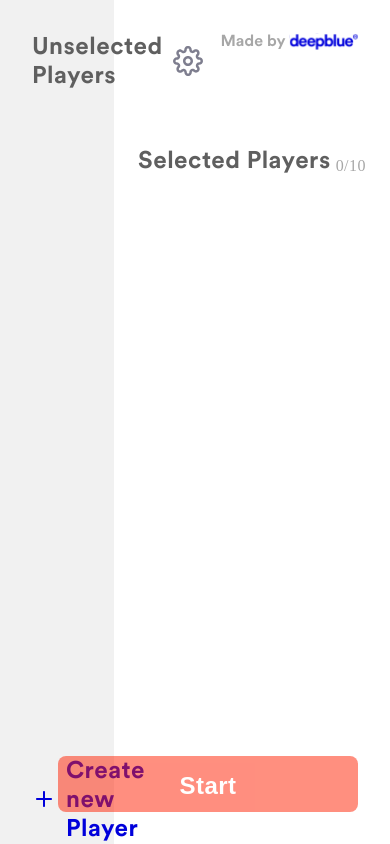
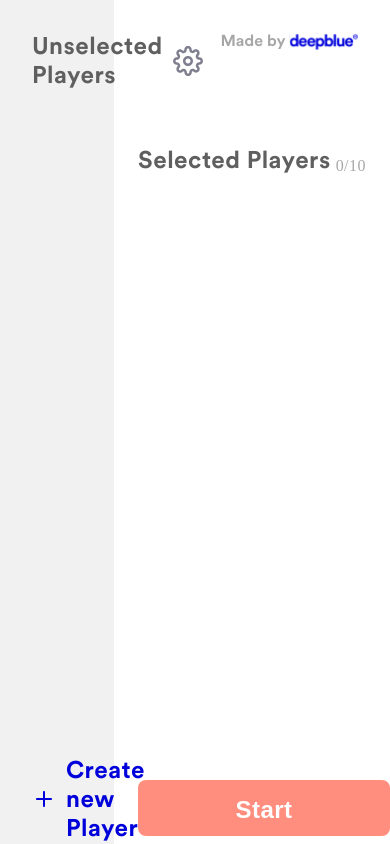
Before and after one commit to IliasAlmerekov/DartsApp, a React (Create React App) app: page / in a window 390 px wide. Built offline with nearby package versions, Linux system fonts and the light colour scheme; a web font is replaced by a local one.

Commit message:
startBtn responsive

```diff
--- a/src/pages/Start/start.css
+++ b/src/pages/Start/start.css
@@ -44,6 +44,24 @@
   position: absolute;
   right: 32px;
   width: 300px;
+}
+
+@media (max-width: 768px) {
+  .startBtn {
+    width: 200px;
+    right: 16px;
+    bottom: 16px;
+  }
+}
+
+@media (max-width: 480px) {
+  .startBtn {
+    width: 100%;
+    right: 0;
+    bottom: 8px;
+    left: 0;
+    margin: 0 auto;
+  }
 }
 
 .userPlus {
```
